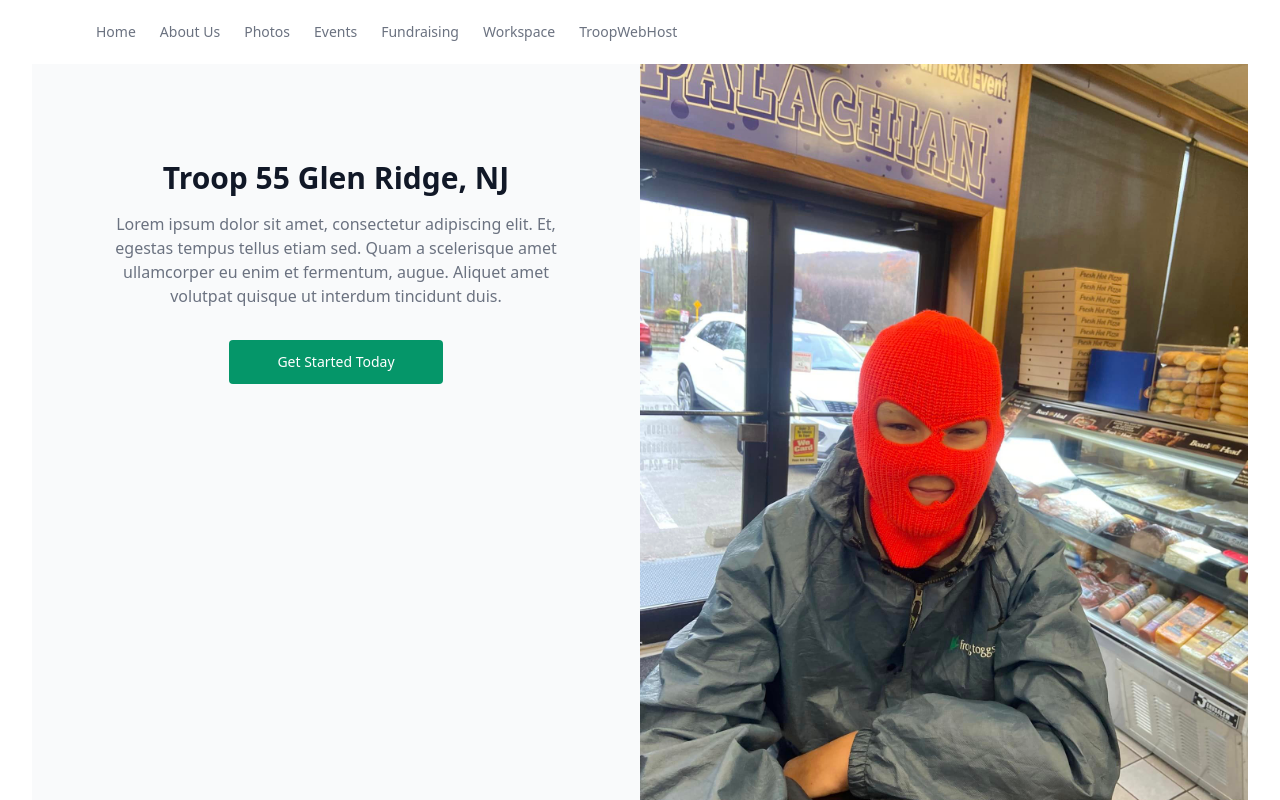
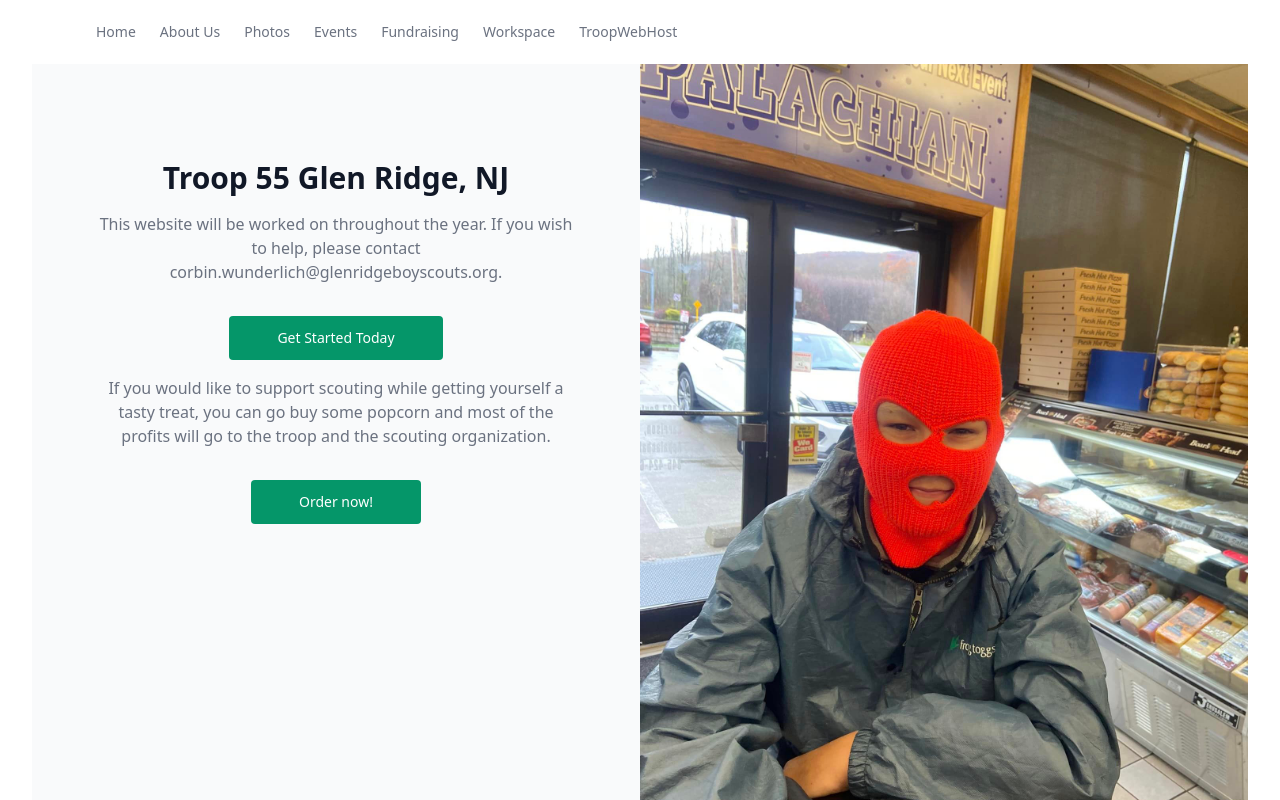
Before and after one commit to glenridgeboyscouts/glenridgeboyscouts.org, a Next.js app: page / in a window 1280 px wide. Shown: the top 800 px of the page. Built offline with nearby package versions, Linux system fonts and the light colour scheme.

Commit message:
Popcorn button (#6)
* Added redirect button to popcorn

* Indent size now 4, and semicolons are now refactored into prettier.

```diff
--- a/src/app/page.tsx
+++ b/src/app/page.tsx
@@ -4,30 +4,46 @@ import heroImage from '../../public/robber.jpg';
 export default function Home() {
 	return (
 		<>
-			<main className="bg-white dark:bg-gray-900">
-				<div className="mx-auto max-w-screen-xl space-y-8 px-4 py-0 sm:px-6 lg:space-y-16 lg:px-8">
-					<section className="overflow-hidden bg-gray-50 dark:bg-gray-900 sm:grid sm:grid-cols-2">
-						<div className="p-8 md:p-12 lg:px-16 lg:py-24">
-							<div className="mx-auto max-w-xl text-center ltr:sm:text-left rtl:sm:text-right">
-								<h2 className="text-2xl font-bold text-gray-900 dark:text-white md:text-3xl">Troop 55 Glen Ridge, NJ</h2>
+			<main className='bg-white dark:bg-gray-900'>
+				<div className='mx-auto max-w-screen-xl space-y-8 px-4 py-0 sm:px-6 lg:space-y-16 lg:px-8'>
+					<section className='overflow-hidden bg-gray-50 dark:bg-gray-900 sm:grid sm:grid-cols-2'>
+						<div className='p-8 md:p-12 lg:px-16 lg:py-24'>
+							<div className='mx-auto max-w-xl text-center ltr:sm:text-left rtl:sm:text-right'>
+								<h2 className='text-2xl font-bold text-gray-900 dark:text-white md:text-3xl'>Troop 55
+									Glen Ridge, NJ</h2>
 
-								<p className="hidden text-gray-500 dark:text-gray-300 md:mt-4 md:block">
-									Lorem ipsum dolor sit amet, consectetur adipiscing elit. Et, egestas tempus tellus etiam sed. Quam a scelerisque amet ullamcorper eu enim et
-									fermentum, augue. Aliquet amet volutpat quisque ut interdum tincidunt duis.
+								<p className='hidden text-gray-500 dark:text-gray-300 md:mt-4 md:block'>
+									This website will be worked on throughout the year. If you wish to help, please
+									contact corbin.wunderlich@glenridgeboyscouts.org.
 								</p>
 
-								<div className="mt-4 md:mt-8">
+								<div className='mt-4 md:mt-8'>
 									<a
-										href="#"
-										className="inline-block rounded bg-emerald-600 px-12 py-3 text-sm font-medium text-white transition hover:bg-emerald-700 focus:outline-none focus:ring focus:ring-yellow-400"
+										href='#'
+										className='inline-block rounded bg-emerald-600 px-12 py-3 text-sm font-medium text-white transition hover:bg-emerald-700 focus:outline-none focus:ring focus:ring-yellow-400'
 									>
 										Get Started Today
+									</a>
+								</div>
+
+								<p className='hidden text-gray-500 dark:text-gray-300 md:mt-4 md:block'>
+									If you would like to support scouting while getting yourself a tasty treat, you can
+									go buy some popcorn and most of the profits will go to the troop and the scouting
+									organization.
+								</p>
+
+								<div className='mt-4 md:mt-8'>
+									<a
+										href='/popcorn/'
+										className='inline-block rounded bg-emerald-600 px-12 py-3 text-sm font-medium text-white transition hover:bg-emerald-700 focus:outline-none focus:ring focus:ring-yellow-400'
+									>
+										Order now!
 									</a>
 								</div>
 							</div>
 						</div>
 
-						<Image alt="Student" src={heroImage} className="h-56 w-full object-cover sm:h-full" />
+						<Image alt='Student' src={heroImage} className='h-56 w-full object-cover sm:h-full' />
 					</section>
 				</div>
 			</main>
```
Also changed, not shown: .prettierrc.json.
